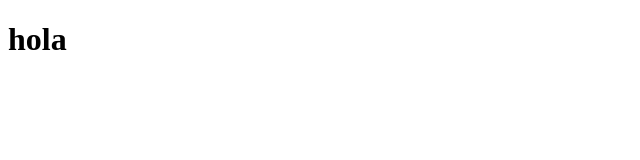
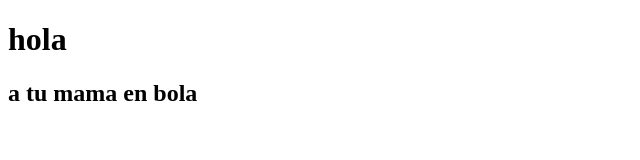
Before and after one commit to antommoreno/Prueba-git, a plain HTML site: page index.html in a window 1280 px wide. Shown: the whole page, without its empty margins (0-640 px from the left). Drawn offline with Linux system fonts and the light colour scheme.

Commit message:
a tu mama inicio

```diff
--- a/index.html
+++ b/index.html
@@ -8,5 +8,6 @@
 </head>
 <body>
     <h1>hola</h1>
+    <h2>a tu mama en bola</h2>
 </body>
 </html>
```
